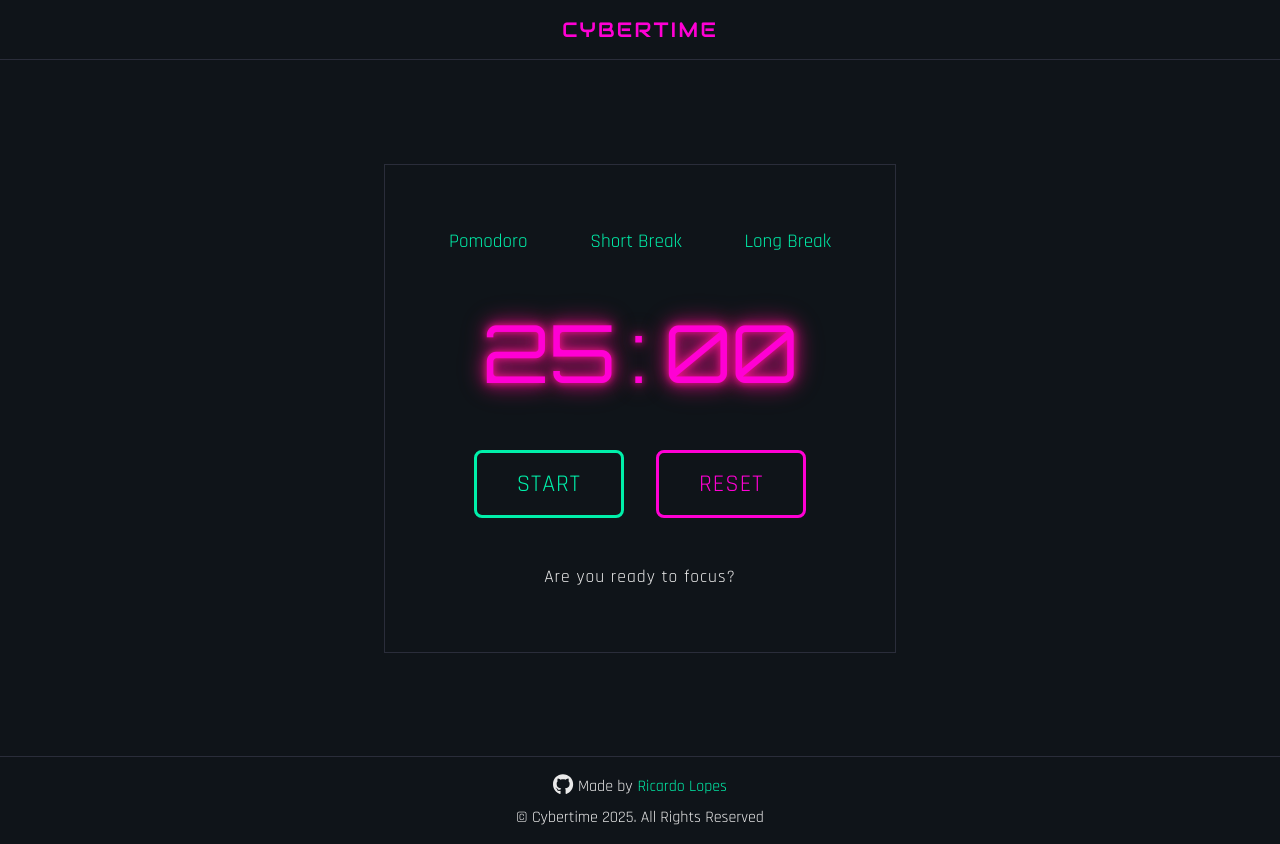
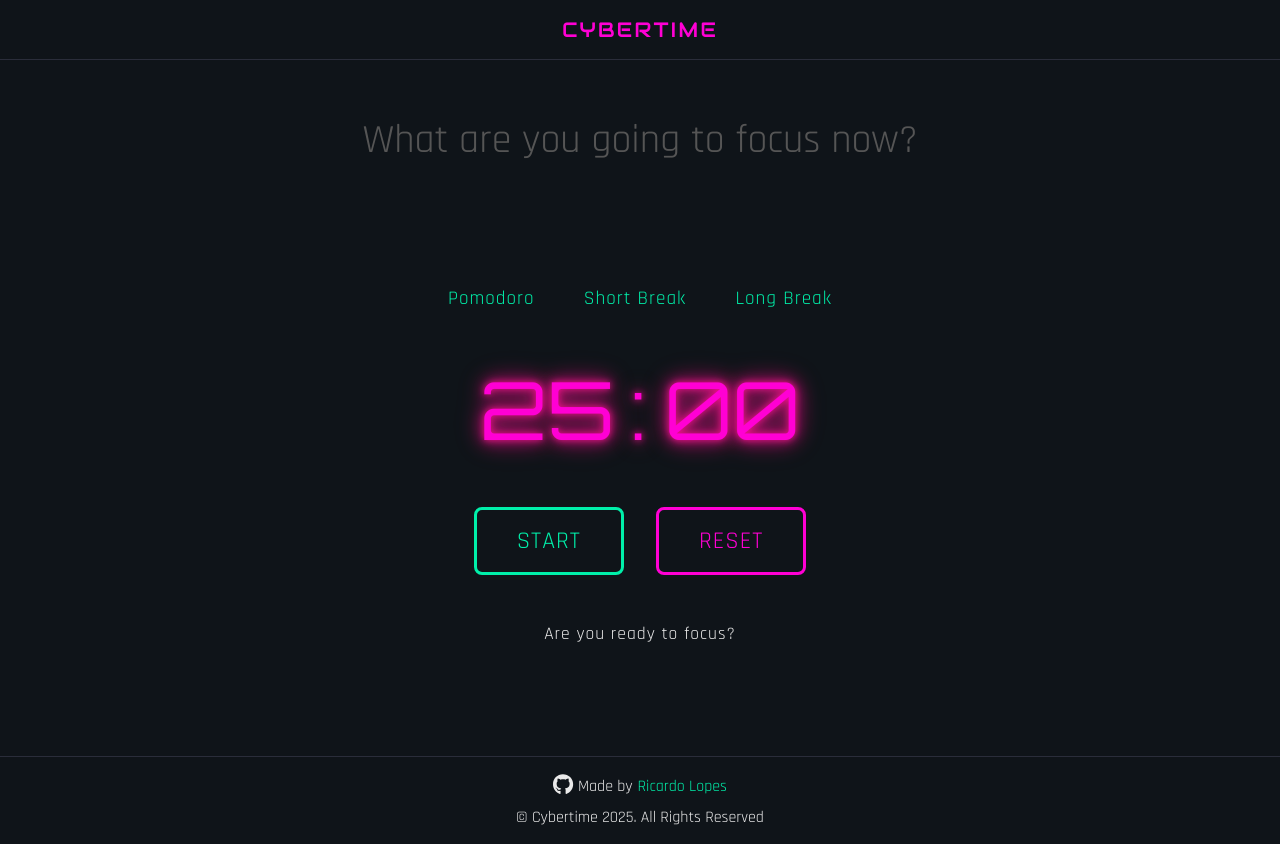
Before and after one commit to RicardoLopesFV/cybertime-app, a React (Vite) app: page / in a window 1280 px wide. Built offline with nearby package versions, Linux system fonts and the light colour scheme.

Commit message:
Created 'Task' component and changes on PomodoroTimer/styles.ts

```diff
--- a/src/App.tsx
+++ b/src/App.tsx
@@ -1,12 +1,14 @@
 import { Footer } from "./components/Footer"
 import { Header } from "./components/Header"
 import { PomodoroTimer } from "./components/PomodoroTimer"
+import { Task } from "./components/Task"
 
 function App() {
   return (
     <>
       <Header />
       <main>
+        <Task />
         <PomodoroTimer />
       </main>
       <Footer/>
--- a/src/components/PomodoroTimer/styles.ts
+++ b/src/components/PomodoroTimer/styles.ts
@@ -20,7 +20,6 @@ export const Container = styled.div`
   align-items: center;
   justify-content: center;
   gap: 1rem;
-  border: 1px solid #2A2D3A;
 `
 
 export const Options = styled.ul`
@@ -32,6 +31,7 @@ export const Options = styled.ul`
 
   li {
     font-size: 1.2rem;
+    letter-spacing: 1px;
     list-style: none;
     color: ${({ theme }) => theme.neonGreen};
     cursor: pointer;
@@ -47,6 +47,8 @@ export const Options = styled.ul`
   }
 
   @media (min-width: ${breakpoints.mobile}) and (max-width: ${breakpoints.tablet}) {
+    justify-content: space-around;
+
     li {
       font-size: 0.9rem;
     }
@@ -54,6 +56,7 @@ export const Options = styled.ul`
 `
 
 export const Timer = styled.div`
+  width: 100%;
   margin-bottom: 2rem;
   display: flex;
   align-items: center;
@@ -65,6 +68,7 @@ export const Timer = styled.div`
     font-size: 5rem;
     font-family: 'Orbitron', sans-serif;
     color: ${({ theme }) => theme.neonPink};
+    letter-spacing: 1px;
     text-shadow:
       0 0 8px rgba(255, 20, 147, 0.6),
       0 0 15px rgba(255, 20, 147, 0.4),
--- /dev/null
+++ b/src/components/Task/index.tsx
@@ -0,0 +1,24 @@
+import { useState } from "react"
+import { Container, Input } from "./styles"
+
+export const Task: React.FC = () => {
+  const [taskName, setTaskName] = useState('')
+
+  return (
+    <Container>
+      <Input
+        type="text"
+        value={taskName}
+        placeholder="What are you going to focus now?"
+        onChange={(e) => setTaskName(e.target.value)}
+        spellCheck={false}
+        autoComplete="off"
+        onKeyDown={(e) => {
+          if (e.key === 'Enter') {
+            (e.target as HTMLInputElement).blur()
+          }
+        }}
+      />
+    </Container>
+  )
+}
--- /dev/null
+++ b/src/components/Task/styles.ts
@@ -0,0 +1,45 @@
+import styled from 'styled-components';
+
+const breakpoints = {
+  mobile: "320px",
+  mobileLarge: "480px",
+  tablet: "768px",
+  desktop: "1024px",
+  desktopL: "1440px",
+}
+
+export const Container = styled.div`
+  width: 100%;
+  margin-bottom: 3rem;
+  text-align: center;
+`;
+
+export const Input = styled.input`
+  width: 100%;
+  padding: 0.5rem 0;
+  font-size: 2.5rem;
+  background: transparent;
+  border: none;
+  color: ${({ theme }) => theme.neonPink};
+  text-align: center;
+
+  &::placeholder {
+    color: #555;
+  }
+
+  &:focus {
+    outline: none;
+  }
+
+  &:focus::placeholder {
+    color: transparent;
+  }
+
+  @media (max-width: ${breakpoints.tablet}) {
+    font-size: 2rem;
+  }
+
+  @media (max-width: ${breakpoints.mobileLarge}) {
+    font-size: 1.5rem;
+  }
+`;
--- a/src/styles/globalStyle.ts
+++ b/src/styles/globalStyle.ts
@@ -27,6 +27,7 @@ export const GlobalStyle = createGlobalStyle`
     display: flex;
     align-items: center;
     justify-content: center;
+    flex-direction: column;
   }
 
   button {
```
